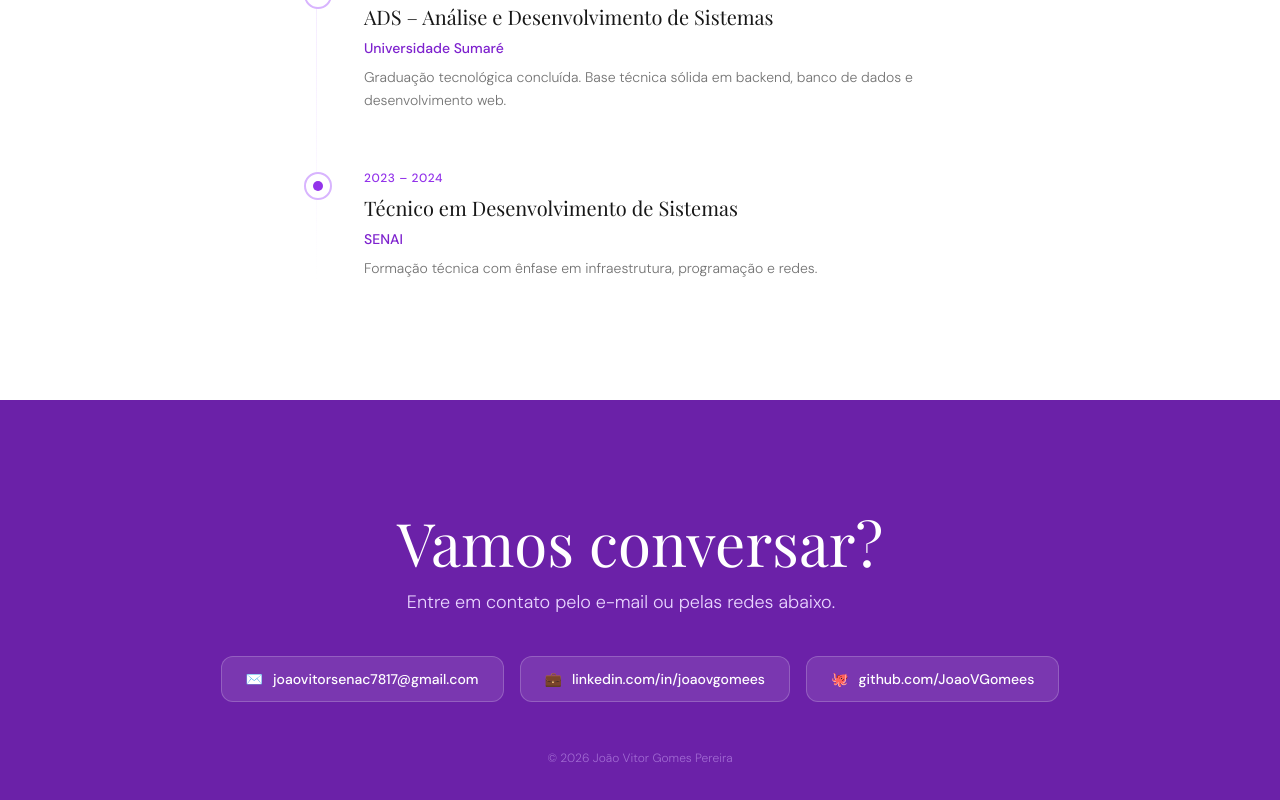
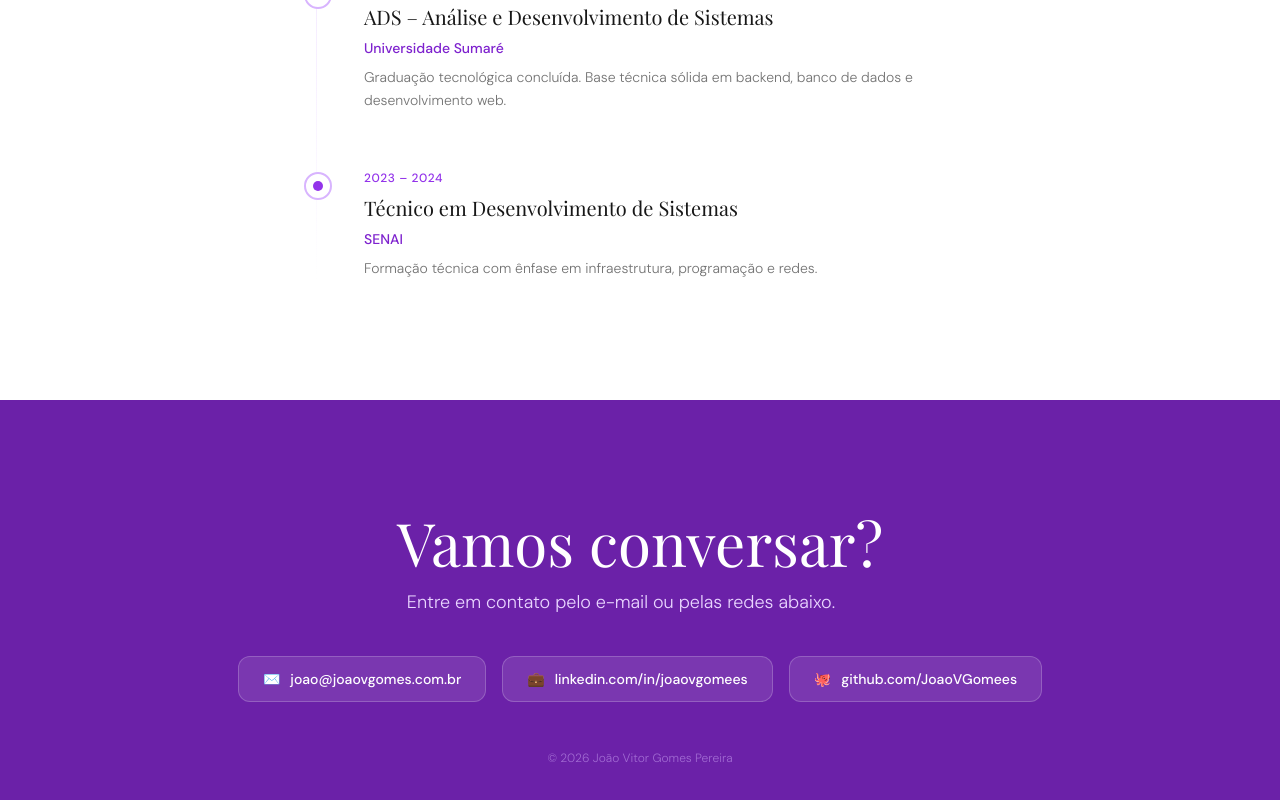
Before and after one commit to JoaoVGomees/portfolio-react, a React (Vite) app: page / in a window 1280 px wide. Shown: the part 4035-4835 px from the top of the page. Built offline with nearby package versions, Linux system fonts and the light colour scheme; a web font is replaced by a local one.

Commit message:
Update email contact in Contato component

```diff
--- a/src/components/Contato.jsx
+++ b/src/components/Contato.jsx
@@ -2,7 +2,7 @@ import useScrollReveal from '../hooks/useScrollReveal'
 import { useLang } from '../i18n/LangContext'
 
 const links = [
-  { label: 'joaovitorsenac7817@gmail.com', href: 'mailto:joaovitorsenac7817@gmail.com', icon: '✉️' },
+  { label: 'joao@joaovgomes.com.br', href: 'mailto:joaovitorsenac7817@gmail.com', icon: '✉️' },
   { label: 'linkedin.com/in/joaovgomees',  href: 'https://linkedin.com/in/joaovgomees',  icon: '💼' },
   { label: 'github.com/JoaoVGomees',       href: 'https://github.com/JoaoVGomees',        icon: '🐙' },
 ]
```
